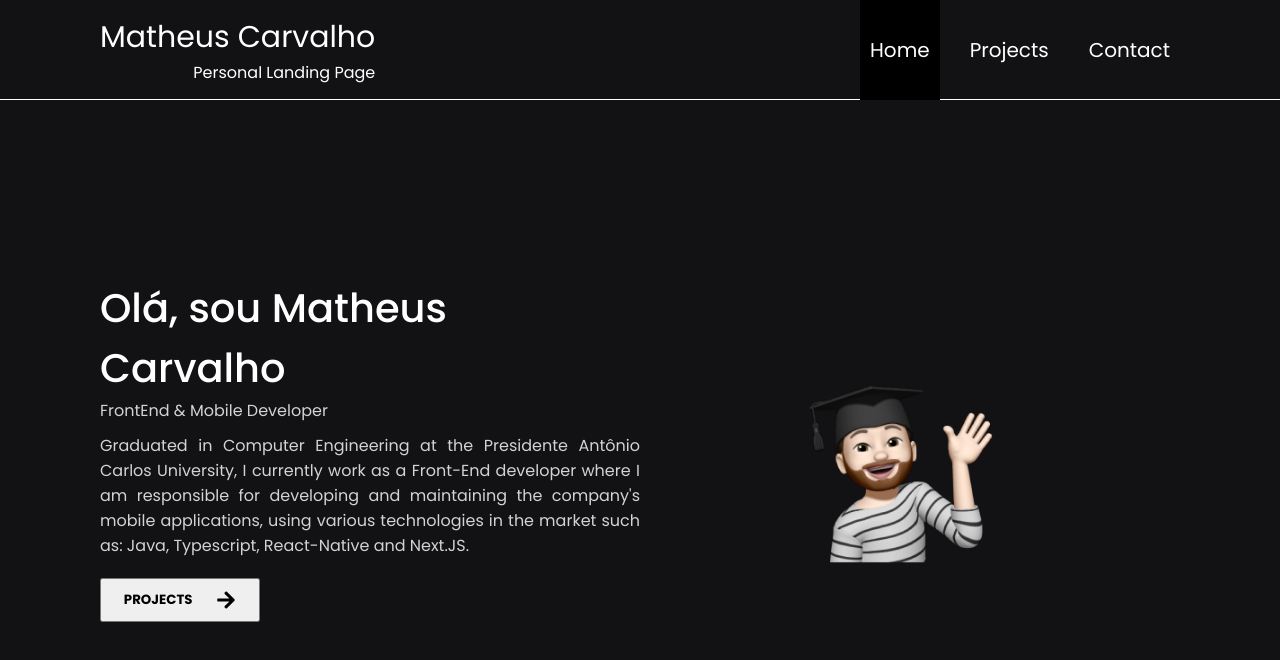
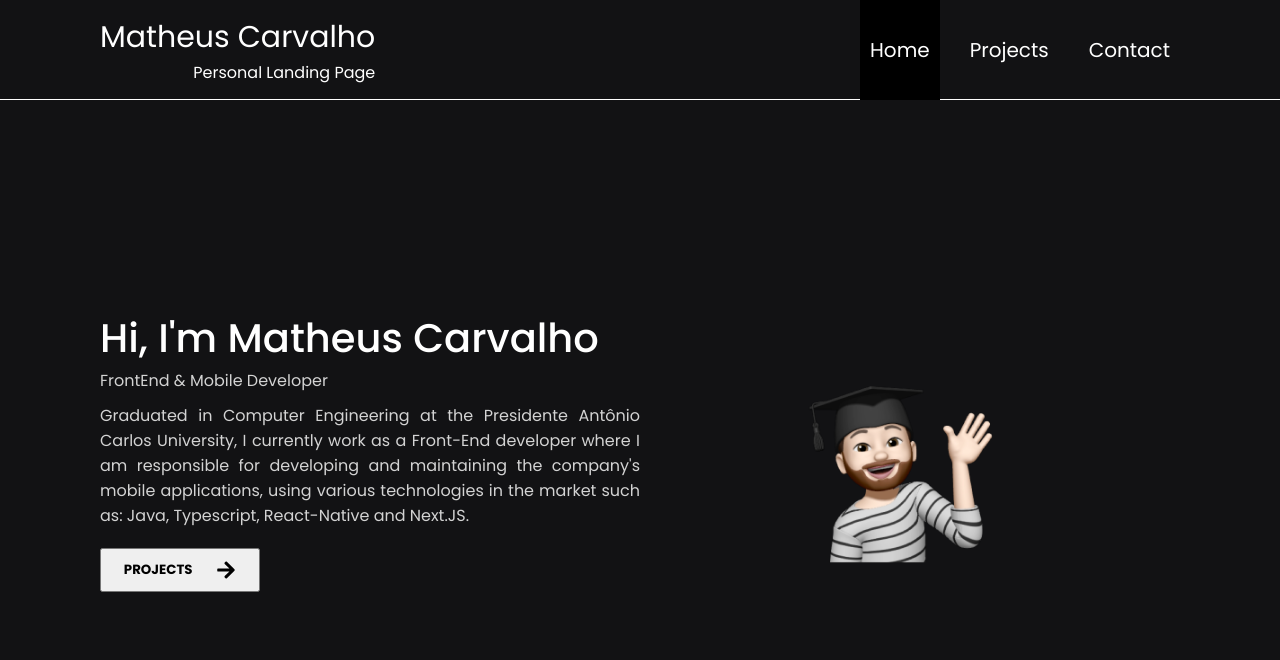
Before and after one commit to matheuscarvalho17/Landing_Page, a Next.js app: page / in a window 1280 px wide. Shown: the top 660 px of the page. Built offline with nearby package versions, Linux system fonts and the light colour scheme.

Commit message:
fix: home page text adjustment

```diff
--- a/src/pages/index.tsx
+++ b/src/pages/index.tsx
@@ -17,7 +17,7 @@ export default function Home() {
     <Container>
       <Content>
         <Infos>
-          <Name>{'Olá, sou Matheus Carvalho'}</Name>
+          <Name>{`Hi, I'm Matheus Carvalho`}</Name>
           <Especialization>{'FrontEnd & Mobile Developer'}</Especialization>
           <Intro>
             {`Graduated in Computer Engineering at the Presidente Antônio Carlos University,
```
